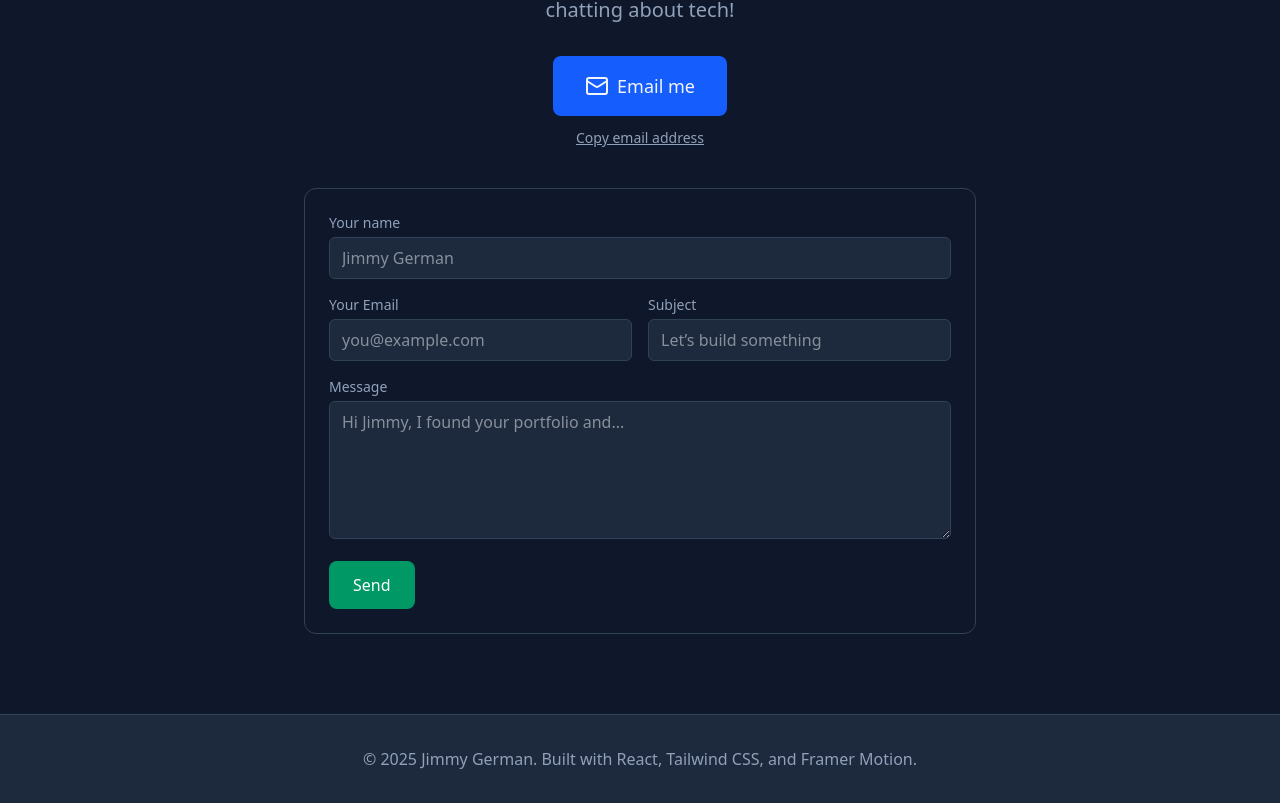
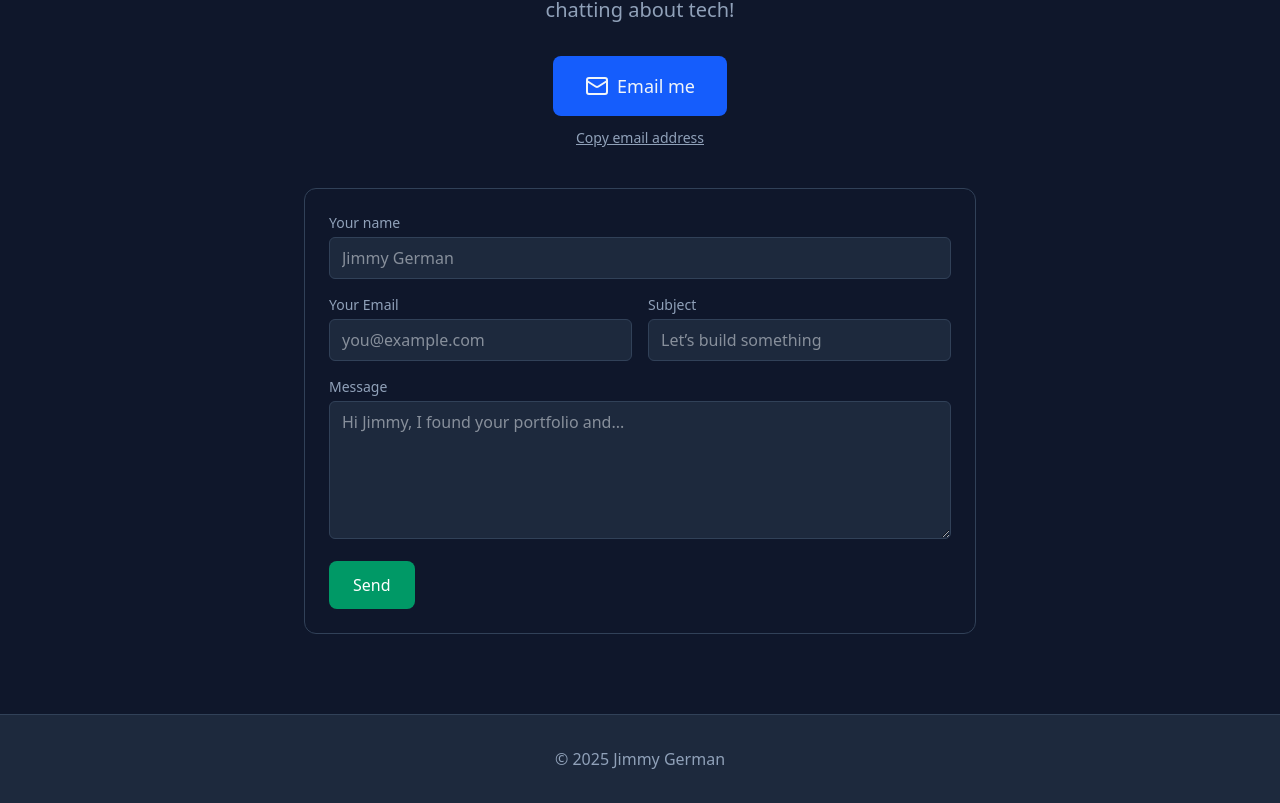
Before and after one commit to jimmygerman99/mypersonalwebsite, a React (Vite) app in the folder personal-website/: page / in a window 1280 px wide. Shown: the part 3442-4245 px from the top of the page. Built offline with nearby package versions, Linux system fonts and the light colour scheme.

Commit message:
Added icon and deleted some things

```diff
--- a/personal-website/index.html
+++ b/personal-website/index.html
@@ -2,7 +2,7 @@
 <html lang="en">
   <head>
     <meta charset="UTF-8" />
-
+    <link rel="icon" type="image/svg+xml" href="/public/favicon.ico" />
     <meta name="viewport" content="width=device-width, initial-scale=1.0" />
     <title>Jimmy German</title>
   </head>
--- a/personal-website/src/components/Footer.jsx
+++ b/personal-website/src/components/Footer.jsx
@@ -3,9 +3,7 @@
 export default function Footer() {
   return (
     <footer className="bg-slate-800 border-t border-slate-700 py-8 px-6 text-center text-slate-400">
-      <p>
-        © 2025 Jimmy German. Built with React, Tailwind CSS, and Framer Motion.
-      </p>
+      <p>© 2025 Jimmy German</p>
     </footer>
   );
 }
```
Also changed, not shown: 1 other file (tests, documents, lock files or other folders).
